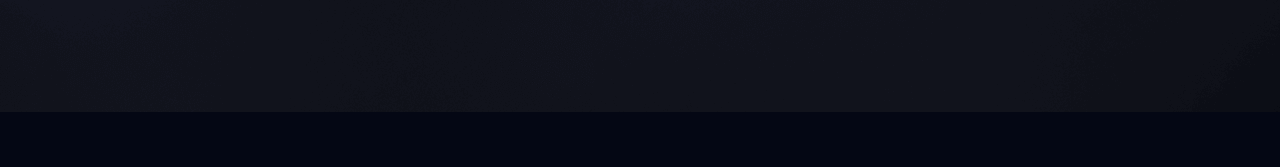
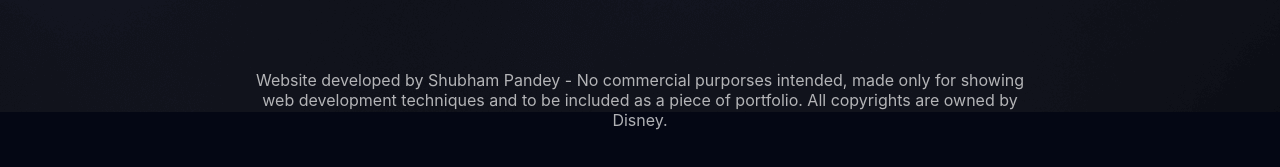
Before and after one commit to thSmartGuy/disney-clone, a React (Create React App) app: page / in a window 1280 px wide. Shown: the part 688-855 px from the top of the page. Before the commit the page ends 800 px from the top, so only its background shows below. Built offline with nearby package versions, Linux system fonts and the light colour scheme; no server answers; the database is empty.

Commit message:
Added disclaimer.

```diff
--- /dev/null
+++ b/src/components/Footer.js
@@ -0,0 +1,21 @@
+import React from 'react'
+import styled from 'styled-components'
+
+function Footer() {
+    return (
+        <Container>
+            Website developed by Shubham Pandey - No commercial purporses intended, made only for showing web development techniques and to be included as a piece of portfolio. All copyrights are owned by Disney.
+        </Container>
+    )
+}
+
+export default Footer
+
+const Container = styled.div`
+    height: 100px;
+    width: 800px;
+    text-align:center;
+    margin: auto;
+    margin-top:80px;
+    color: rgba(249, 249, 249, 0.7);
+`
--- a/src/components/Home.js
+++ b/src/components/Home.js
@@ -6,6 +6,7 @@
 import db from './../firebase'
 import { useDispatch } from 'react-redux'
 import { setMovies } from '../features/movie/movieSlice'
+import Footer from "./Footer"
 
 function Home() {
     const dispatch = useDispatch()
@@ -26,6 +27,7 @@
             <ImageSlider />
             <Viewers />
             <Movies />
+            <Footer />
         </Container>
     )
 }
```
